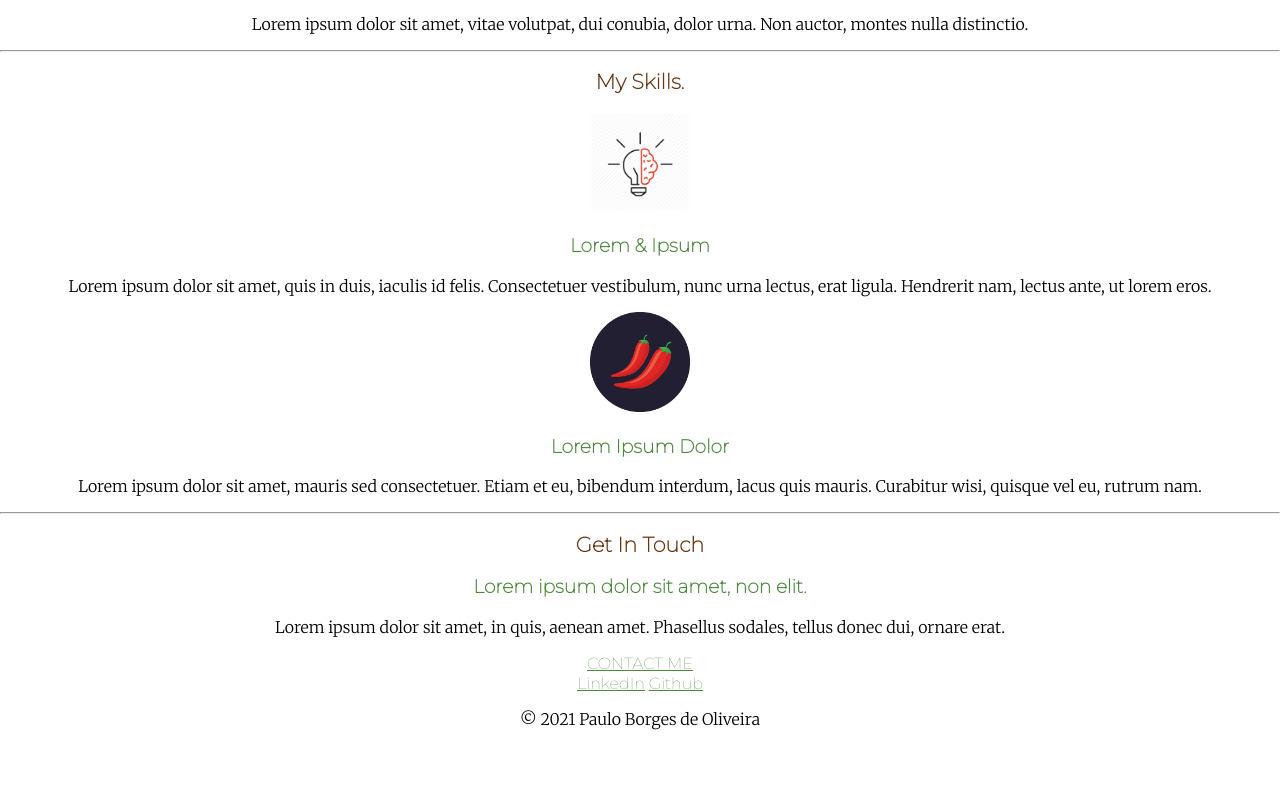
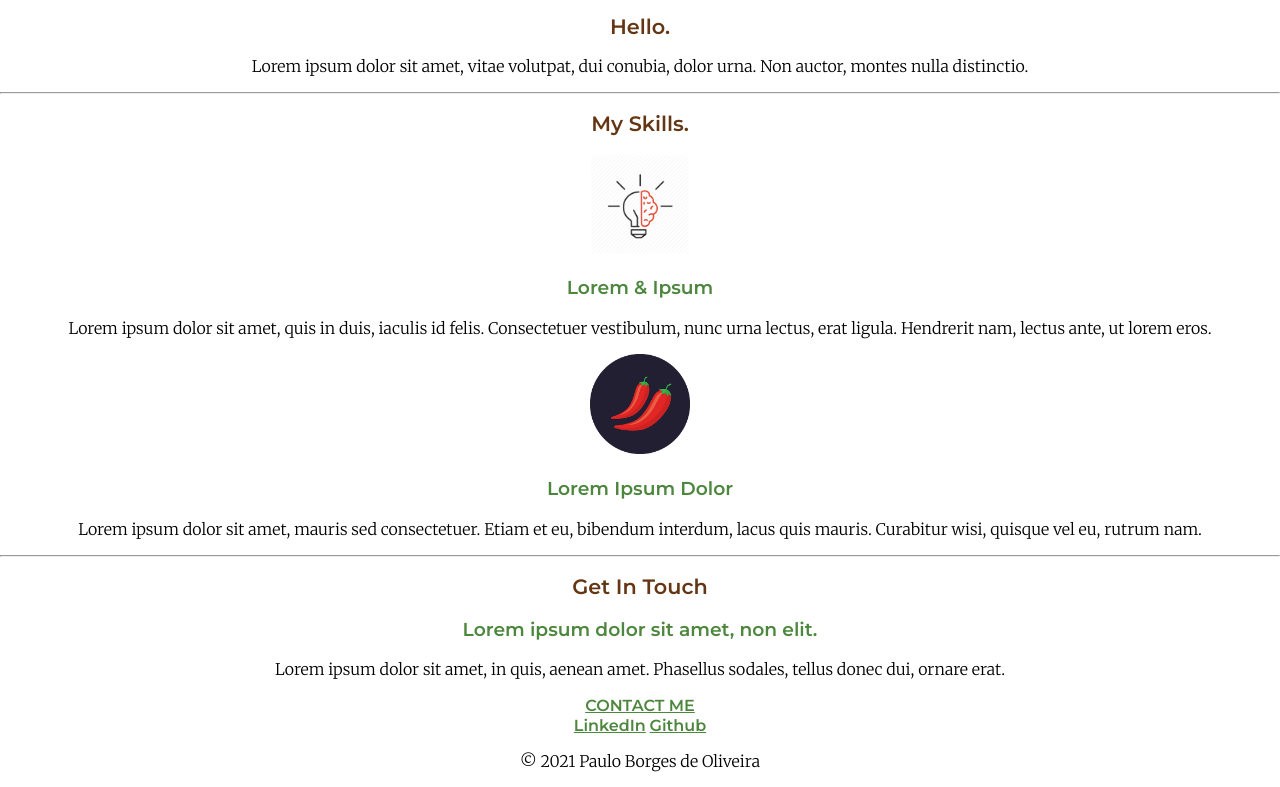
Before and after one commit to pauloboliveira/css-site-style, a plain HTML site: page index.html in a window 1280 px wide. Shown: the part 933-1720 px from the top of the page. Before the commit the page ends 1678 px from the top, so only its background shows below. Drawn offline with Linux system fonts and the light colour scheme.

Commit message:
Add link to monteserrat bold

```diff
--- a/css/styles.css
+++ b/css/styles.css
@@ -9,12 +9,14 @@ h1 {
     font-family: 'Sacramento', cursive;
     font-size: 4.85rem;
     color: #653614;
+    line-height: 2;
 }
 
 h2 {
     font-family: 'Montserrat', sans-serif;
     font-size: 1.3rem;
     color: #653614;
+    font-weight: 600;
 }
 
 h3 {
@@ -26,6 +28,7 @@ h3 {
 a {
     font-family: 'Montserrat', sans-serif;
     color: #4d873e;
+    font-weight: 600;
 }
 
 .profile-picture {
--- a/index.html
+++ b/index.html
@@ -13,6 +13,8 @@
         href="https://fonts.googleapis.com/css2?family=Merriweather:wght@300&family=Montserrat:wght@100&family=Sacramento&display=swap"
         rel="stylesheet">
     <link rel="preconnect" href="https://fonts.gstatic.com">
+    <link rel="preconnect" href="https://fonts.gstatic.com">
+    <link href="https://fonts.googleapis.com/css2?family=Montserrat:wght@600&display=swap" rel="stylesheet">
 
 </head>
 
```
